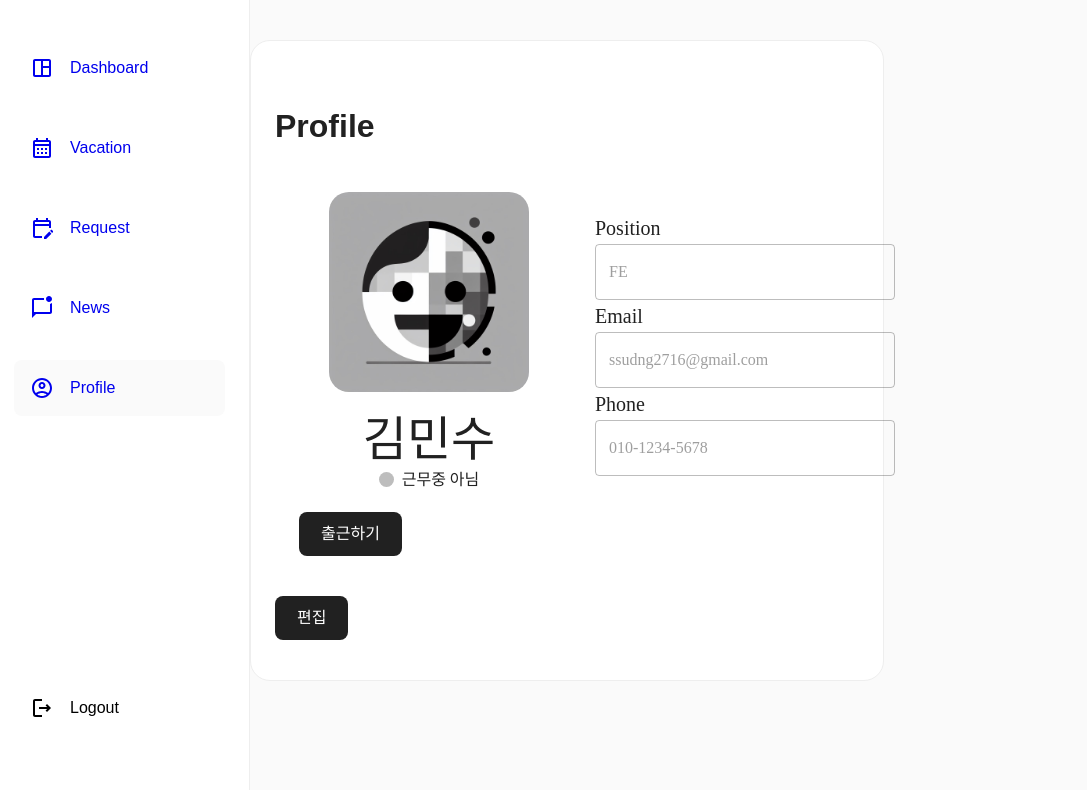
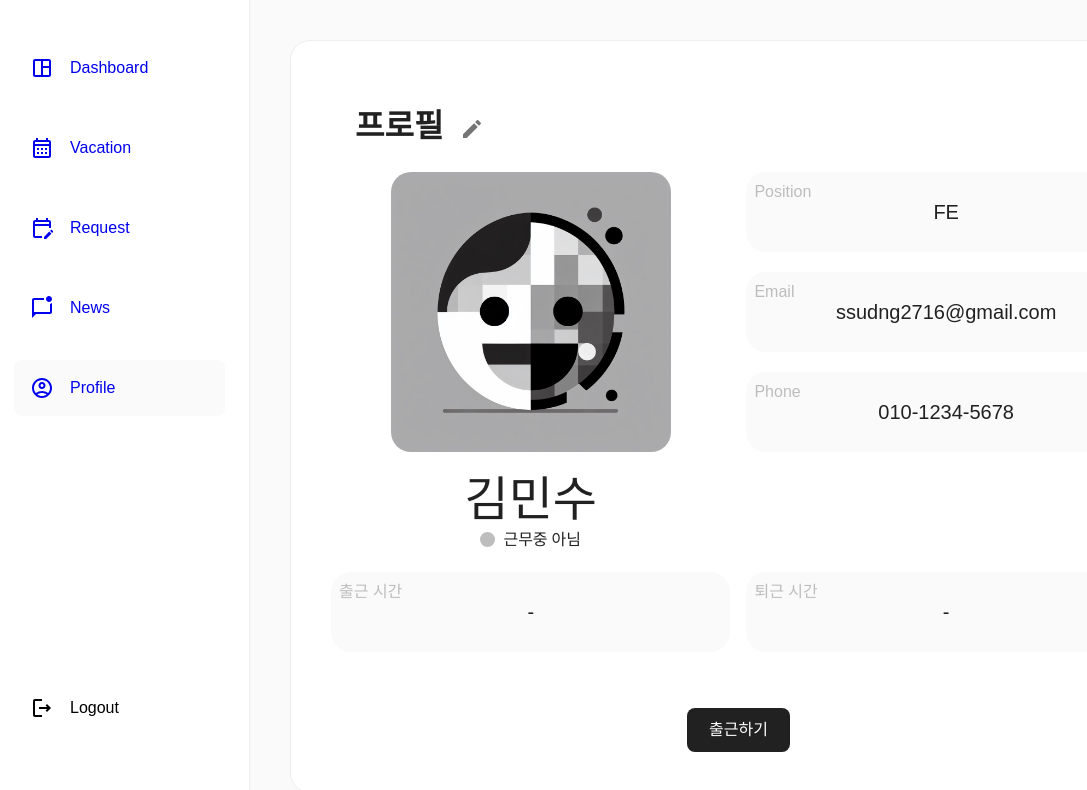
Before and after one commit to SSUDNG/toy1-group3, a React (Create React App) app: page /profile in a window 1280 px wide. Shown: the top 790 px of the page, without its empty margins (10-1097 px from the left). Built offline with nearby package versions, Linux system fonts and the light colour scheme; no server answers; sample sign-in values are in the browser's storage; a web font is replaced by a local one.

Commit message:
Profile Layout Edit

```diff
--- /dev/null
+++ b/src/components/ProfileHeader.tsx
@@ -0,0 +1,38 @@
+import { Container, IconButton } from "@mui/material";
+import EditIcon from "@mui/icons-material/Edit";
+import React from "react";
+import { ProfileData } from "components/TypeDef";
+
+interface HeaderProps {
+  profileData: Partial<ProfileData>;
+  setEditProfile: React.Dispatch<React.SetStateAction<Partial<ProfileData>>>;
+  setEditModalOpen: React.Dispatch<React.SetStateAction<boolean>>;
+}
+const ProfileHeader: React.FC<HeaderProps> = ({
+  profileData,
+  setEditProfile,
+  setEditModalOpen,
+}) => {
+  const handleEditProfile = () => {
+    setEditProfile({
+      name: profileData.name,
+      phoneNumber: profileData.phoneNumber,
+      email: profileData.email,
+      position: profileData.position,
+      photoURL: profileData.photoURL,
+    });
+    setEditModalOpen(true);
+  };
+  return (
+    <Container>
+      <h1>
+        프로필{" "}
+        <IconButton>
+          <EditIcon onClick={handleEditProfile} />
+        </IconButton>
+      </h1>
+    </Container>
+  );
+};
+
+export default ProfileHeader;
--- a/src/components/ProfileInfo.tsx
+++ b/src/components/ProfileInfo.tsx
@@ -1,56 +1,17 @@
-import React, { useState, useRef } from "react";
-import {
-  Grid,
-  TextField,
-  Box,
-  Typography,
-  Container,
-  Button,
-} from "@mui/material";
-import useOnClickOutside from "hooks/useOnClickOutside";
+import React from "react";
+import { Grid, Box, Typography } from "@mui/material";
+
 import styles from "../pages/ProfilePage/profilePage.module.css";
 import { ProfileData } from "./TypeDef";
 
 interface InfoProps {
   profileData: Partial<ProfileData>;
-  setProfileData: React.Dispatch<React.SetStateAction<ProfileData>>;
 }
 
-const ProfileInfo: React.FC<InfoProps> = ({ profileData, setProfileData }) => {
-  const [confirmModalOpen, setConfirmModalOpen] = useState<boolean>(false);
-  const [working, setWorking] = useState<boolean>(false);
-
-  const handleConfirmStartWork = () => {
-    const currentTime = new Date().toLocaleTimeString();
-    setProfileData((prevData) => ({
-      ...prevData,
-      startTime: currentTime,
-      working: true,
-    }));
-    setConfirmModalOpen(false);
-    setWorking(true);
-  };
-  const handleConfirmEndWork = () => {
-    const currentTime = new Date().toLocaleTimeString();
-    setProfileData((prevData) => ({
-      ...prevData,
-      endTime: currentTime,
-      working: false,
-    }));
-    setConfirmModalOpen(false);
-    setWorking(false);
-  };
-  const ref = useRef<HTMLDivElement>(null);
-
-  useOnClickOutside(ref, () => {
-    setConfirmModalOpen(false);
-  });
-
+const ProfileInfo: React.FC<InfoProps> = ({ profileData }) => {
   return (
-    <Container className={styles.infoContainer}>
-      <Grid container spacing={2}>
-        <Grid item xs={6}>
-          <Box className={styles.photoBox}>
+    <Grid container spacing={2} className={styles.infoContainer}>
+      <Grid direction="column" className={styles.photoBox} item xs={6}>
         <img
           src={
             profileData.photoURL
@@ -72,64 +33,24 @@ const ProfileInfo: React.FC<InfoProps> = ({ profileData, setProfileData }) => {
             {profileData.working ? "근무중" : "근무중 아님"}
           </Typography>
         </Box>
-          </Box>
       </Grid>
       <Grid item xs={6}>
         <Box className={styles.infoBox}>
-            <Box>
-              <Typography variant="h6">Position</Typography>
-              <TextField
-                disabled
-                defaultValue={profileData.position}
-                variant="outlined"
-                className={styles.textField}
-              />
+          <Box className={styles.infoItem}>
+            <span>Position</span>
+            <span>{profileData.position}</span>
           </Box>
-            <Box>
-              <Typography variant="h6">Email</Typography>
-              <TextField
-                disabled
-                defaultValue={profileData.email}
-                variant="outlined"
-                className={styles.textField}
-              />
+          <Box className={styles.infoItem}>
+            <span>Email</span>
+            <span>{profileData.email}</span>
           </Box>
-            <Box>
-              <Typography variant="h6">Phone</Typography>
-              <TextField
-                disabled
-                defaultValue={profileData.phoneNumber}
-                placeholder="-"
-                variant="outlined"
-                className={styles.textField}
-              />
+          <Box className={styles.infoItem}>
+            <span>Phone</span>
+            <span>{profileData.phoneNumber}</span>
           </Box>
         </Box>
       </Grid>
     </Grid>
-      {!working ? (
-        <Button onClick={() => setConfirmModalOpen(true)}>출근하기</Button>
-      ) : (
-        <Button onClick={() => setConfirmModalOpen(true)}>퇴근하기</Button>
-      )}
-      {confirmModalOpen && (
-        <Box ref={ref} className={styles.confirmModal}>
-          {!working ? (
-            <p>근무를 시작하시겠습니까?</p>
-          ) : (
-            <p>근무를 종료하시겠습니까?</p>
-          )}
-          <div>
-            <Button
-              onClick={!working ? handleConfirmStartWork : handleConfirmEndWork}
-            >
-              확인
-            </Button>
-            <Button onClick={() => setConfirmModalOpen(false)}>취소</Button>
-          </div>
-        </Box>
-      )}
-    </Container>
   );
 };
 
--- /dev/null
+++ b/src/components/ProfileWorkTime.tsx
@@ -0,0 +1,97 @@
+import React, { useRef, useState } from "react";
+import { Box, Button, Grid } from "@mui/material";
+import HourglassEmptyIcon from "@mui/icons-material/HourglassEmpty";
+import useOnClickOutside from "hooks/useOnClickOutside";
+import { ProfileData } from "./TypeDef";
+import styles from "../pages/ProfilePage/profilePage.module.css";
+
+interface WorkTimeProps {
+  profileData: Partial<ProfileData>;
+  setProfileData: React.Dispatch<React.SetStateAction<ProfileData>>;
+}
+const ProfileWorkTime: React.FC<WorkTimeProps> = ({
+  profileData,
+  setProfileData,
+}) => {
+  const [confirmModalOpen, setConfirmModalOpen] = useState<boolean>(false);
+  const [working, setWorking] = useState<boolean>(false);
+
+  const ref = useRef<HTMLDivElement>(null);
+
+  useOnClickOutside(ref, () => {
+    setConfirmModalOpen(false);
+  });
+
+  const handleConfirmStartWork = () => {
+    const currentTime = new Date().toLocaleTimeString();
+    setProfileData((prevData) => ({
+      ...prevData,
+      startTime: currentTime,
+      working: true,
+    }));
+    setConfirmModalOpen(false);
+    setWorking(true);
+  };
+  const handleConfirmEndWork = () => {
+    const currentTime = new Date().toLocaleTimeString();
+    setProfileData((prevData) => ({
+      ...prevData,
+      endTime: currentTime,
+      working: false,
+    }));
+    setConfirmModalOpen(false);
+    setWorking(false);
+  };
+
+  return (
+    <div>
+      <Grid container spacing={2}>
+        <Grid item xs={6}>
+          <Box className={styles.infoItem}>
+            <span>출근 시간</span>
+            <span>{profileData.startTime || "-"}</span>
+          </Box>
+        </Grid>
+        <Grid item xs={6}>
+          <Box className={styles.infoItem}>
+            <span>퇴근 시간</span>
+            <span>{profileData.endTime || "-"}</span>
+          </Box>
+        </Grid>
+
+        <Grid item xs={12} className={styles.workBtn}>
+          {!working ? (
+            <Button onClick={() => setConfirmModalOpen(true)}>출근하기</Button>
+          ) : (
+            <Button onClick={() => setConfirmModalOpen(true)}>퇴근하기</Button>
+          )}
+        </Grid>
+      </Grid>
+
+      {confirmModalOpen && (
+        <div className={styles.modalBg}>
+          <div ref={ref} className={styles.confirmModal}>
+            <HourglassEmptyIcon fontSize="large" />
+            {!working ? (
+              <p>근무를 시작하시겠습니까?</p>
+            ) : (
+              <p>근무를 종료하시겠습니까?</p>
+            )}
+            <div className={styles.modalBot}>
+              <Button
+                onClick={
+                  !working ? handleConfirmStartWork : handleConfirmEndWork
+                }
+              >
+                확인
+              </Button>
+              <Button onClick={() => setConfirmModalOpen(false)}>취소</Button>
+            </div>
+          </div>
+        </div>
+      )}
+    </div>
+  );
+};
+
+export default ProfileWorkTime;
--- a/src/pages/ProfilePage/index.tsx
+++ b/src/pages/ProfilePage/index.tsx
@@ -1,8 +1,9 @@
 import React, { useState, useRef } from "react";
 import ProfileInfo from "components/ProfileInfo";
-import { Button, Container } from "@mui/material";
 import { ProfileData } from "components/TypeDef";
 import EditModal from "components/EditModal";
+import ProfileHeader from "components/ProfileHeader";
+import ProfileWorkTime from "components/ProfileWorkTime";
 import useOnClickOutside from "../../hooks/useOnClickOutside";
 import styles from "./profilePage.module.css";
 
@@ -13,8 +14,8 @@ const ProfilePage: React.FC = () => {
     phoneNumber: "010-1234-5678",
     email: "ssudng2716@gmail.com",
     position: "FE",
-    startTime: null,
-    endTime: null,
+    startTime: "",
+    endTime: "",
     photoURL: "",
     working: false,
   });
@@ -26,16 +27,6 @@ const ProfilePage: React.FC = () => {
     photoURL: "",
   });
 
-  const handleEditProfile = () => {
-    setEditProfile({
-      name: profileData.name,
-      phoneNumber: profileData.phoneNumber,
-      email: profileData.email,
-      position: profileData.position,
-      photoURL: profileData.photoURL,
-    });
-    setEditModalOpen(true);
-  };
   const ref = useRef<HTMLDivElement>(null);
 
   useOnClickOutside(ref, () => {
@@ -43,10 +34,17 @@ const ProfilePage: React.FC = () => {
   });
 
   return (
-    <Container className={styles.pageContainer}>
-      <h1>Profile</h1>
-      <ProfileInfo profileData={profileData} setProfileData={setProfileData} />
-      <Button onClick={handleEditProfile}>편집</Button>
+    <div className={styles.pageContainer}>
+      <ProfileHeader
+        profileData={profileData}
+        setEditProfile={setEditProfile}
+        setEditModalOpen={setEditModalOpen}
+      />
+      <ProfileInfo profileData={profileData} />
+      <ProfileWorkTime
+        profileData={profileData}
+        setProfileData={setProfileData}
+      />
       {editModalOpen && (
         <EditModal
           editProfile={editProfile}
@@ -56,7 +54,7 @@ const ProfilePage: React.FC = () => {
           setEditModalOpen={setEditModalOpen}
         />
       )}
-    </Container>
+    </div>
   );
 };
 
--- a/src/pages/ProfilePage/profilePage.module.css
+++ b/src/pages/ProfilePage/profilePage.module.css
@@ -6,32 +6,50 @@
   border-radius: 20px;
   border: 1px solid #EEEEEE;
 }
-.infoContainer {
-  padding: 20px;
-}
 .photoBox {
   display: flex;
-  flex-direction: column;
   justify-content: center;
   align-items: center;
+  flex-direction: column;
 }
 .photoBox img{
-  width: 200px;
-  height: 200px;
+  width: 280px;
+  height: 280px;
   border-radius: 20px;
   margin-bottom: 20px;
+  overflow: hidden;
 }
-.infoBox {
-  margin: 20px 0 0 20px;
+.infoContainer {
+  margin-bottom: 20px;
 }
-.infoBox .textField {
-  width: 300px;
+.infoItem {
+  min-width: 300px;
+  height: 80px;
+  background-color: #FAFAFA;
+  border-radius: 20px;
+  position: relative;
+  display: flex;
+  align-items: center;
+  justify-content: center;
+  margin-bottom: 20px
+}
+.infoItem span:nth-child(1) {
+position: absolute;
+top: 8px;
+left: 8px;
+color: #BDBDBD;
+}
+.infoItem span:nth-child(2) {
+  font-size: 20px;
+}
+.workBtn {
+  display: flex;
+  align-items: center;
+  justify-content: center;
 }
 .confirmModal {
-  width: 300px;
-  height: 200px;
-  position:fixed;
-  background-color: #fff;
+  padding: 50px;
+  background-color: #FAFAFA;
   display: flex;
   flex-direction: column;
   justify-content: center;
@@ -39,19 +57,55 @@
   border-radius: 20px;
   border: 1px solid #EEEEEE;
   box-shadow: rgba(100, 100, 111, 0.2) 0px 7px 29px 0px;
-
-
-  z-index: 2;
+  position: absolute;
 }
-.editModal {
+.modalBg {
   position: absolute;
+  width: 100%;
+  height: 100%;
   top: 0;
   left: 0;
-  min-width: 700px;
-  height: 100%;
-  border-radius: 20px;
-  background-color: #fff;
+  backdrop-filter: blur(5px);
   display: flex;
   justify-content: center;
   align-items: center;
 }
+.editModal {
+  padding: 40px;
+  border-radius: 20px;
+  background-color: #fff;
+  border: 1px solid #EEEEEE;
+  box-shadow: rgba(100, 100, 111, 0.2) 0px 7px 29px 0px;
+}
+.editModalBody {
+  display: flex;
+}
+.editModalBodyInput {
+  width: 300px;
+  margin: 20px
+}
+.editModalBodyInput div div {
+  width: 100%;
+}
+.modalBot{
+  width: 100%;
+  display: flex;
+  justify-content: space-evenly;
+}
+/* .editModal input {
+  width: 100%
+} */
+.uploadInput {
+  display: none;
+}
+.InputLabel {
+  width: 60px;
+  height: 60px;
+  height: 60px;
+  background: #90a4ae;
+  border-radius: 50%;
+  display: flex;
+  align-items: center;
+  justify-content: center;
+  cursor: pointer;
+}
```
Also changed, not shown: src/components/EditModal.tsx (+38 -33 lines). Lines whose indentation alone changed are shown as unchanged.
